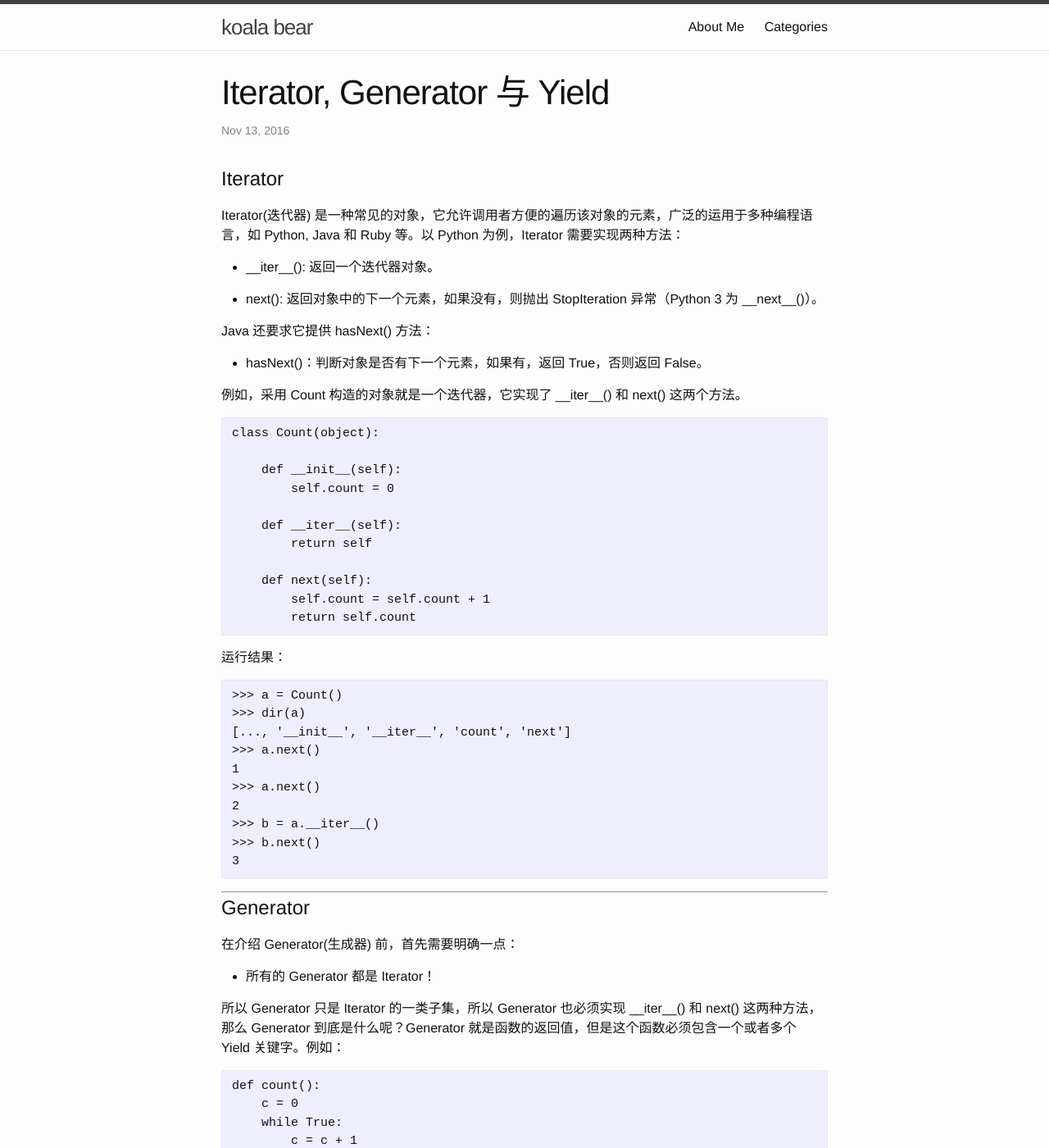
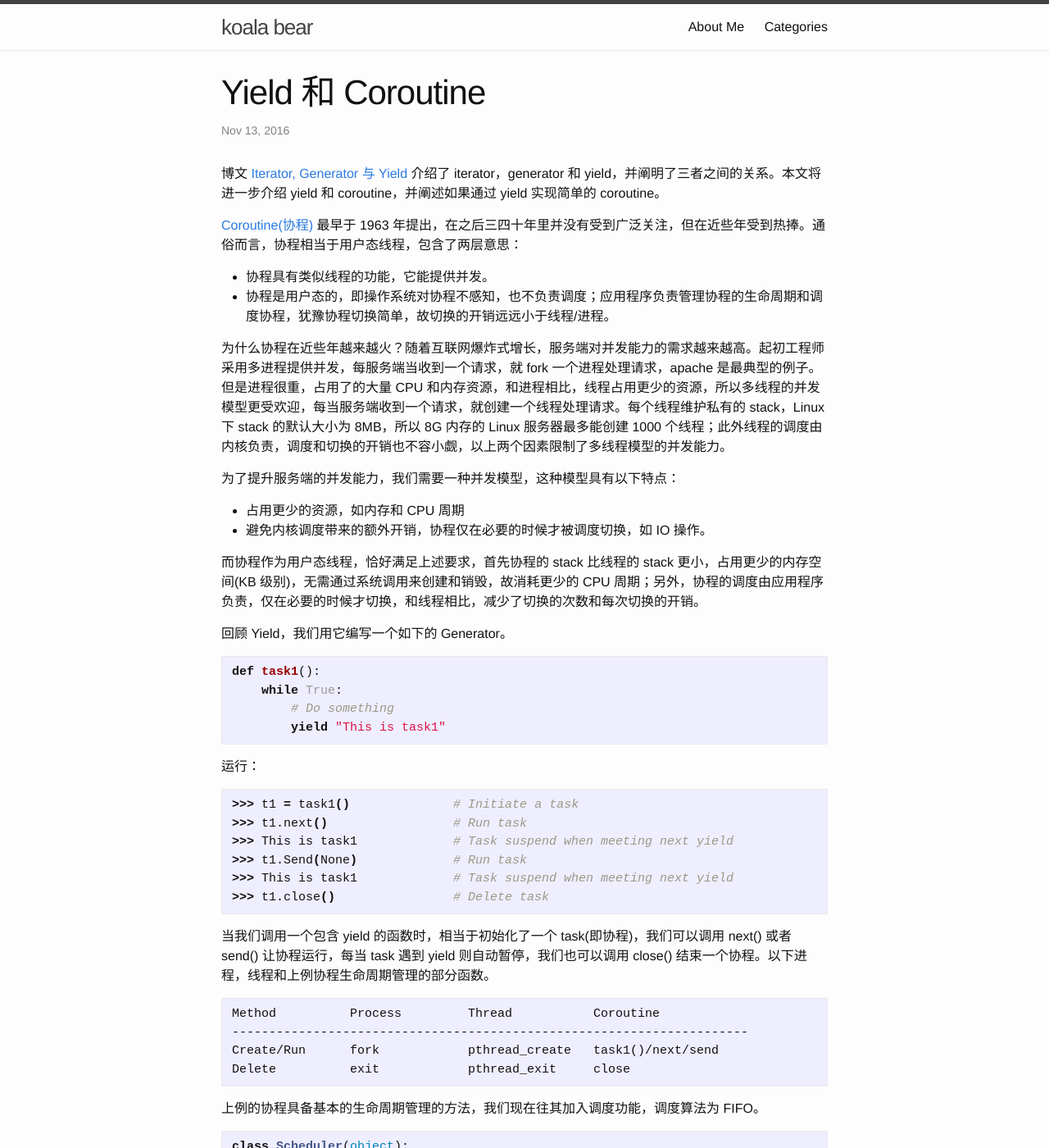
Before and after one commit to DeliangFan/deliangfan.github.io, a Jekyll site: the page built from _posts/2016-11-13-yield_and_croutine.markdown, in a window 1280 px wide and 1400 px high. Shown: the whole window at 82% size. Built offline with Jekyll 4.4.1, drawn with Linux system fonts in a browser that asks for light colours; comment, search, counter and statistics services are not loaded; some of the changed text lies outside the part shown.

Commit message:
update coroutine and yield

```diff
--- a/_posts/2016-10-18-python_yield.markdown
+++ b/_posts/2016-10-18-python_yield.markdown
@@ -82,7 +82,7 @@ def count():
 
 # Yield
 
-Yield 是 Python 的关键字之一，于 Python 2.5 版本引入。通过 yield 表达式，用户可以快速的实现一个迭代器，无需自己实现 \_\_iter\_\_() 和 next() 等方法。当一个函数包含一个或者多个 yield 时，如果调用该函数，则返回一个生成器对象。当该对象第一次调用 next 方法时，生成器才开始执行函数直到遇到 yield 暂停挂起并保留此时状态，并把 yield 后面的参数作(如果 yield 后面没有参数，返回值为 None)为返回值返回给调用者。之后每次调用 next() 方法，生成器从上次挂起出执行，直到遇上下一个 yield，然后挂起并返回 yield 后面的参数。当调用 next() 方法至函数结束也没有遇上 yield 时，此次调用跑出 StopIteration 异常。
+[Yield](https://www.python.org/dev/peps/pep-0342/) 是 Python 的关键字之一，于 [Python 2.5](https://docs.python.org/3/whatsnew/2.5.html) 版本引入。通过 yield 表达式，用户可以快速的实现一个迭代器，无需自己实现 \_\_iter\_\_() 和 next() 等方法。当一个函数包含一个或者多个 yield 时，如果调用该函数，则返回一个生成器对象。当该对象第一次调用 next 方法时，生成器才开始执行函数直到遇到 yield 暂停挂起并保留此时状态，并把 yield 后面的参数作(如果 yield 后面没有参数，返回值为 None)为返回值返回给调用者。之后每次调用 next() 方法，生成器从上次挂起出执行，直到遇上下一个 yield，然后挂起并返回 yield 后面的参数。当调用 next() 方法至函数结束也没有遇上 yield 时，此次调用跑出 StopIteration 异常。
 
 ~~~
 def func():
--- a/_posts/2016-11-13-yield_and_croutine.markdown
+++ b/_posts/2016-11-13-yield_and_croutine.markdown
@@ -1,112 +1,103 @@
 ---
 layout: post
-title:  "Iterator, Generator 与 Yield"
+title:  "Yield 和 Coroutine"
 categories: Python
 ---
 
-# Iterator
+博文 [Iterator, Generator 与 Yield](http://wsfdl.com/python/2016/10/18/python_yield.html) 介绍了 iterator，generator 和 yield，并阐明了三者之间的关系。本文将进一步介绍 yield 和 coroutine，并阐述如果通过 yield 实现简单的 coroutine。
 
-Iterator(迭代器) 是一种常见的对象，它允许调用者方便的遍历该对象的元素，广泛的运用于多种编程语言，如 Python, Java 和 Ruby 等。以 Python 为例，Iterator 需要实现两种方法：
+[Coroutine(协程)](https://en.wikipedia.org/wiki/Coroutine) 最早于 1963 年提出，在之后三四十年里并没有受到广泛关注，但在近些年受到热捧。通俗而言，协程相当于用户态线程，包含了两层意思：
 
-- \_\_iter\_\_(): 返回一个迭代器对象。
+- 协程具有类似线程的功能，它能提供并发。
+- 协程是用户态的，即操作系统对协程不感知，也不负责调度；应用程序负责管理协程的生命周期和调度协程，犹豫协程切换简单，故切换的开销远远小于线程/进程。
 
-- next(): 返回对象中的下一个元素，如果没有，则抛出 StopIteration 异常（Python 3 为 \_\_next\_\_()）。
+为什么协程在近些年越来越火？随着互联网爆炸式增长，服务端对并发能力的需求越来越高。起初工程师采用多进程提供并发，每服务端当收到一个请求，就 fork 一个进程处理请求，apache 是最典型的例子。但是进程很重，占用了的大量 CPU 和内存资源，和进程相比，线程占用更少的资源，所以多线程的并发模型更受欢迎，每当服务端收到一个请求，就创建一个线程处理请求。每个线程维护私有的 stack，Linux 下 stack 的默认大小为 8MB，所以 8G 内存的 Linux 服务器最多能创建 1000 个线程；此外线程的调度由内核负责，调度和切换的开销也不容小觑，以上两个因素限制了多线程模型的并发能力。
 
-Java 还要求它提供 hasNext() 方法：
+为了提升服务端的并发能力，我们需要一种并发模型，这种模型具有以下特点：
 
-- hasNext()：判断对象是否有下一个元素，如果有，返回 True，否则返回 False。
+- 占用更少的资源，如内存和 CPU 周期
+- 避免内核调度带来的额外开销，协程仅在必要的时候才被调度切换，如 IO 操作。
 
-例如，采用 Count 构造的对象就是一个迭代器，它实现了 \_\_iter\_\_() 和 next() 这两个方法。
+而协程作为用户态线程，恰好满足上述要求，首先协程的 stack 比线程的 stack 更小，占用更少的内存空间(KB 级别)，无需通过系统调用来创建和销毁，故消耗更少的 CPU 周期；另外，协程的调度由应用程序负责，仅在必要的时候才切换，和线程相比，减少了切换的次数和每次切换的开销。
+
+回顾 Yield，我们用它编写一个如下的 Generator。
+
+~~~ python
+def task1():
+    while True:
+        # Do something
+        yield "This is task1"
+~~~
+
+运行：
+
+~~~ bash
+>>> t1 = task1()              # Initiate a task
+>>> t1.next()                 # Run task
+>>> This is task1             # Task suspend when meeting next yield
+>>> t1.Send(None)             # Run task
+>>> This is task1             # Task suspend when meeting next yield
+>>> t1.close()                # Delete task
+~~~
+
+当我们调用一个包含 yield 的函数时，相当于初始化了一个 task(即协程)，我们可以调用 next() 或者 send() 让协程运行，每当 task 遇到 yield 则自动暂停，我们也可以调用 close() 结束一个协程。以下进程，线程和上例协程生命周期管理的部分函数。
 
 ~~~
-class Count(object):
+Method          Process         Thread           Coroutine
+----------------------------------------------------------------------
+Create/Run      fork            pthread_create   task1()/next/send
+Delete          exit            pthread_exit     close
+~~~
 
+上例的协程具备基本的生命周期管理的方法，我们现在往其加入调度功能，调度算法为 FIFO。
+
+~~~ python
+class Scheduler(object):
     def __init__(self):
-        self.count = 0
+        self.queue = []
+        self.task_num = 0
 
-    def __iter__(self):
-        return self
+    def new(self, task):
+        self.queue.append(task)
+        self.task_num += 1
 
-    def next(self):
-        self.count = self.count + 1
-        return self.count
+    def loop(self):
+        while self.task_num:
+            task = self.queue.pop(0)
+            task.next()
+            self.queue.append(task)
+
+
+def task2():
+    while True:
+        # Do something
+        yield "This is task2"
 ~~~
 
 运行结果：
 
-~~~
->>> a = Count()
->>> dir(a)
-[..., '__init__', '__iter__', 'count', 'next']
->>> a.next()
-1
->>> a.next()
-2
->>> b = a.__iter__()
->>> b.next()
-3
+~~~ bash
+>>> scheduler = Scheduler()
+>>> scheduler.new(task1())
+>>> scheduler.new(task2())
+>>> scheduler.loop()
+This is task1
+This is task2
+This is task1
+This is task2
+......
 ~~~
 
---------------
-
-# Generator
-
- 在介绍 Generator(生成器) 前，首先需要明确一点：
-
- - 所有的 Generator 都是 Iterator！
-
- 所以 Generator 只是 Iterator 的一类子集，所以 Generator 也必须实现 \_\_iter\_\_() 和 next() 这两种方法，那么 Generator 到底是什么呢？Generator 就是函数的返回值，但是这个函数必须包含一个或者多个 Yield 关键字。例如：
+流程图如下，每当 Main Loop 调用 next()/send()，执行权交给相应协程，每当协程遇到 yield，则交出执行权给 Main Loop。该流程图和 Linux 的进程调度非常类似，如果把 Main Loop 比作内核，协程如同进程/线程，yield 如同系统调用、硬件中断等。
 
 ~~~
-def count():
-    c = 0
-    while True:
-        c = c + 1
-        yield c
+           Run       Run      Run      Run      Run
+Main Loop  --->      -->      -->      -->      --->
+               |    |   |    |   |    |   |    |
+               |Run |   |    |   |Run |   |    |     ......
+Task1           --->    |    |    --->    |    |
+                        |Run |            |Run |
+Task2                    --->              --->
 ~~~
 
-运行结果：
-
-~~~
->>> a = count()
->>> dir(a)
-[..., '__iter__', 'close', 'gi_code', 'gi_frame', 'gi_running', 'next', 'send', 'throw']
->>> a.next()
-1
->>> a.next()
-2
->>> b = a.__iter__()
->>> b.next()
-3
-~~~
-
-上例不难看出，Generator 还实现了 close(), send(), throw() 等方法。
-
-------------
-
-# Yield
-
-Yield 是 Python 的关键字之一，于 Python 2.5 版本引入。通过 yield 表达式，用户可以快速的实现一个迭代器，无需自己实现 \_\_iter\_\_() 和 next() 等方法。当一个函数包含一个或者多个 yield 时，如果调用该函数，则返回一个生成器对象。当该对象第一次调用 next 方法时，生成器才开始执行函数直到遇到 yield 暂停挂起并保留此时状态，并把 yield 后面的参数作(如果 yield 后面没有参数，返回值为 None)为返回值返回给调用者。之后每次调用 next() 方法，生成器从上次挂起出执行，直到遇上下一个 yield，然后挂起并返回 yield 后面的参数。当调用 next() 方法至函数结束也没有遇上 yield 时，此次调用跑出 StopIteration 异常。
-
-~~~
-def func():
-    yield 1
-    yield 2
-    yield 3
-~~~
-
-运行结果：
-
-~~~
->>> a = func()
->>> a.next()
-1
->>> a.next()
-2
->>> a.next()
-3
->>> a.next()
-Traceback (most recent call last):
-  File "<stdin>", line 1, in <module>
-StopIteration
-~~~
+本文借用 yield 实现了一个非常简单的协程，调度功能非常简陋，无法处理复杂事务，另推荐 [A Curious Course on Coroutines and Concurrency](http://www.dabeaz.com/coroutines/) 和 Python 协程库 [eventlet](http://eventlet.net/)，[gevent](http://www.gevent.org/) 做进一步的学习。
```
